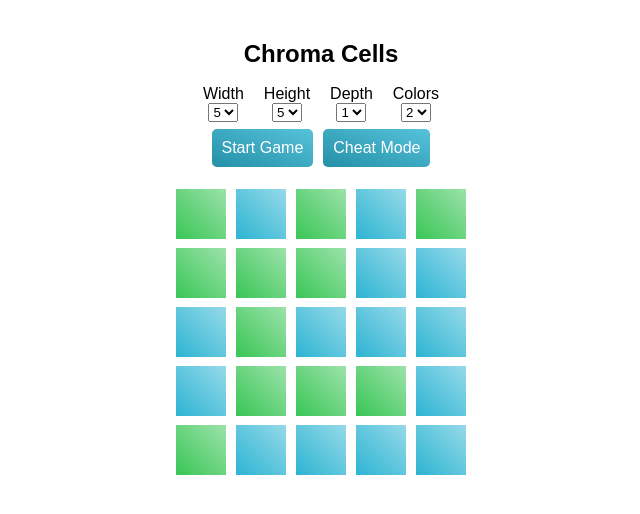
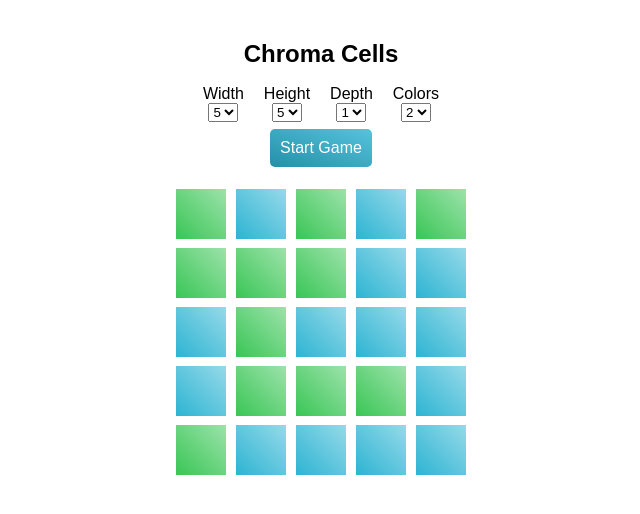
Before and after one commit to alexcavalli/chroma-cells, a React (Create React App) app: page / in a window 1280 px wide. Shown: the top 514 px of the page, without its empty margins (319-959 px from the left). Built offline with nearby package versions, Linux system fonts and the light colour scheme.

Commit message:
UI improvements, add win state, fix bug on game reset

```diff
--- a/src/App.js
+++ b/src/App.js
@@ -66,7 +66,7 @@ class App extends Component {
   }
 
   renderCell(x, y, z) {
-    const { cells, cheatMode } = this.props;
+    const { cells, cheatMode, win } = this.props;
     const thisCell = cells[z][y][x];
     const cycle = cheatMode && thisCell.cycle;
 
@@ -77,6 +77,7 @@ class App extends Component {
         }}
         value={thisCell.value}
         cycle={cycle}
+        win={win}
         key={[x, y, z].join('-')}
       />
     );
--- a/src/Cell.js
+++ b/src/Cell.js
@@ -9,17 +9,20 @@ class Cell extends Component {
   }
 
   colorClass() {
+    if (this.props.win) {
+      return 'Cell-gold';
+    }
     return this.colorClasses[this.props.value - 1];
   }
 
   render() {
-    const { onClickCell, value, cycle } = this.props;
+    const { onClickCell, value, cycle, win } = this.props;
 
     return (
       <CSSTransitionGroup
         component="div"
         className="Cell"
-        onClick={onClickCell}
+        onClick={!win && onClickCell}
         transitionName="Cell-flip"
         transitionEnterTimeout={300}
         transitionLeaveTimeout={300}
--- a/src/Settings.js
+++ b/src/Settings.js
@@ -41,7 +41,9 @@ class Settings extends Component {
   }
 
   render() {
-    const { width, height, depth, cycles, displayCheatMode } = this.state;
+    const { displayCheatMode, onUpdateSettings, onClickCheatMode } = this.props;
+    const { width, height, depth, cycles } = this.state;
+
     return (
       <div className="Settings">
         <div className="Settings-dropdowns">
@@ -54,17 +56,15 @@ class Settings extends Component {
           <button
             className="Settings-button"
             onClick={() => {
-              this.props.onUpdateSettings(this.state);
+              onUpdateSettings(this.state);
             }}
           >
             Start Game
           </button>
-          <button
-            className="Settings-button"
-            onClick={this.props.onClickCheatMode}
-          >
-            Cheat Mode
-          </button>
+          {displayCheatMode &&
+            <button className="Settings-button" onClick={onClickCheatMode}>
+              Cheat Mode
+            </button>}
         </div>
       </div>
     );
--- a/src/appRedux.js
+++ b/src/appRedux.js
@@ -64,6 +64,7 @@ export const reducer = (state = initialState, action) => {
         cells: cells,
         settings: settings,
         win: false, // there's an edge case that the generated board could be a win.
+        movesMade: 0,
         cheatMode: false
       };
     }
```
